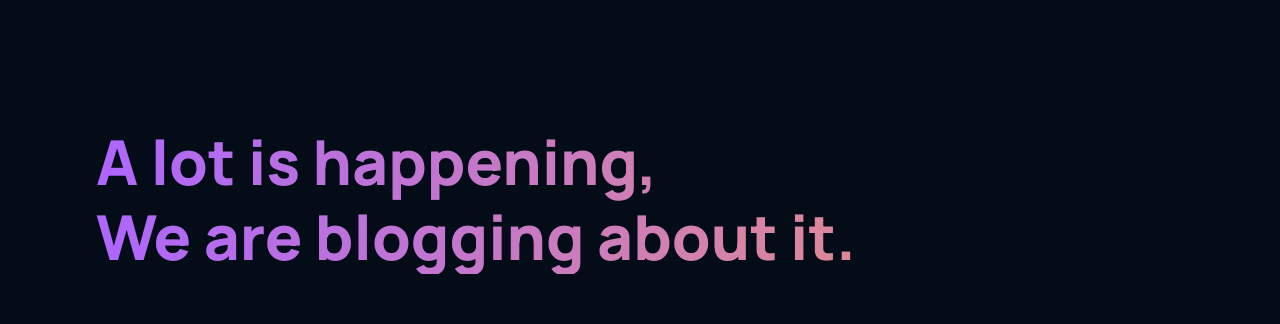
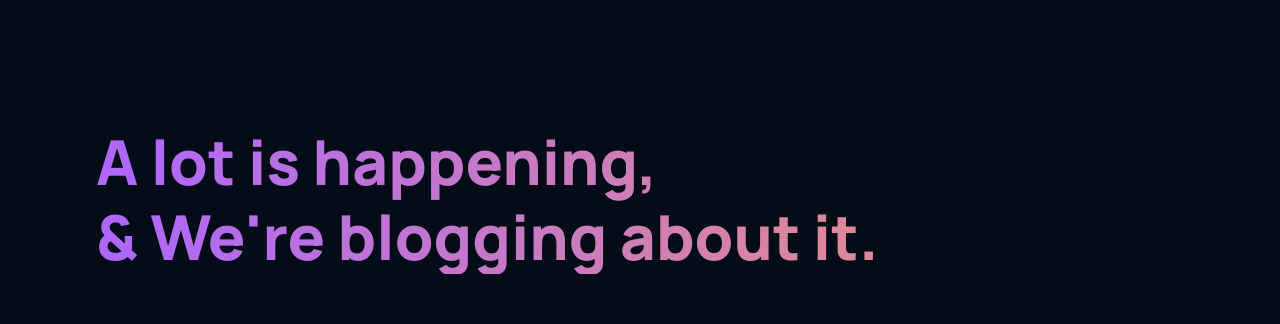
Before and after one commit to harbeeny/gpt4-hunter-react, a React (Create React App) app: page / in a window 1280 px wide. Shown: the part 3040-3364 px from the top of the page. Built offline with nearby package versions, Linux system fonts and the light colour scheme.

Commit message:
Update Blog.jsx

```diff
--- a/src/containers/blog/Blog.jsx
+++ b/src/containers/blog/Blog.jsx
@@ -6,7 +6,7 @@ import './blog.css';
 const Blog = () => (
   <div className="gpt4__blog section__padding" id="blog">
     <div className="gpt4__blog-heading">
-      <h1 className="gradient__text">A lot is happening, <br /> We are blogging about it.</h1>
+      <h1 className="gradient__text">A lot is happening, <br /> & We're blogging about it.</h1>
     </div>
     <div className="gpt4__blog-container">
       <div className="gpt4__blog-container_groupA">
```
